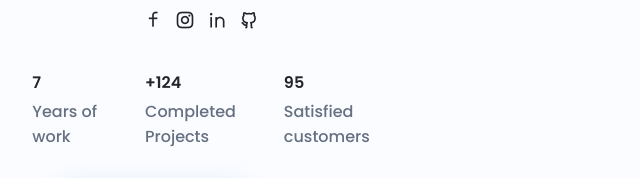
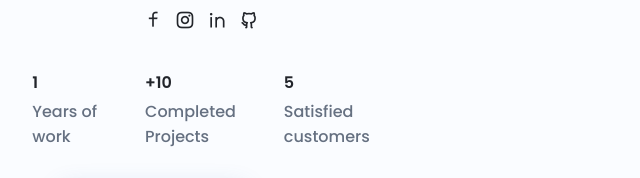
Before and after one commit to ikeejames/ikeejames.github.io, a plain HTML site: page index.html in a window 1280 px wide. Shown: the part 338-516 px from the top of the page, 439-1079 px from the left. Drawn offline with nearby package versions, Linux system fonts and the light colour scheme.

Commit message:
commit on master

```diff
--- a/index.html
+++ b/index.html
@@ -51,19 +51,19 @@
 
                 <div class="profile__info grid">
                     <div class="profile__info--group">
-                        <h3 class="profile__info-number">7</h3>
+                        <h3 class="profile__info-number">1</h3>
                         <p class="profile__info-description">
                             Years of <br> work
                         </p>
                     </div>
                     <div class="profile__info--group">
-                        <h3 class="profile__info-number">+124</h3>
+                        <h3 class="profile__info-number">+10</h3>
                         <p class="profile__info-description">
                             Completed <br> Projects
                         </p>
                     </div>
                     <div class="profile__info--group">
-                        <h3 class="profile__info-number">95</h3>
+                        <h3 class="profile__info-number">5</h3>
                         <p class="profile__info-description">
                             Satisfied <br> customers
                         </p>
```
